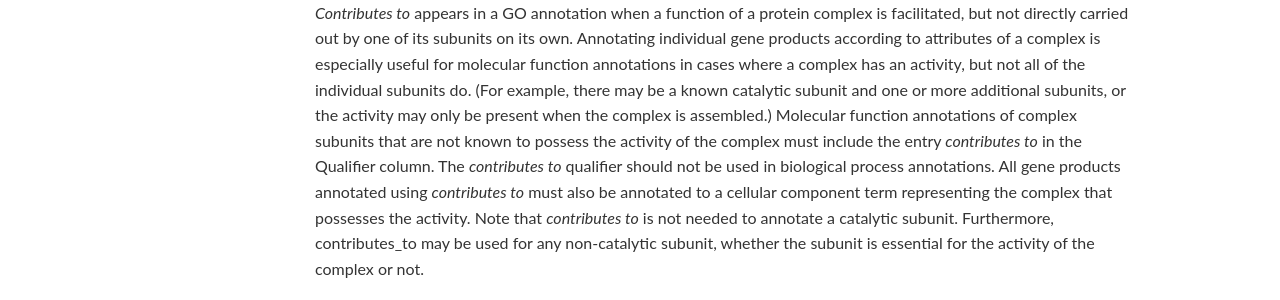
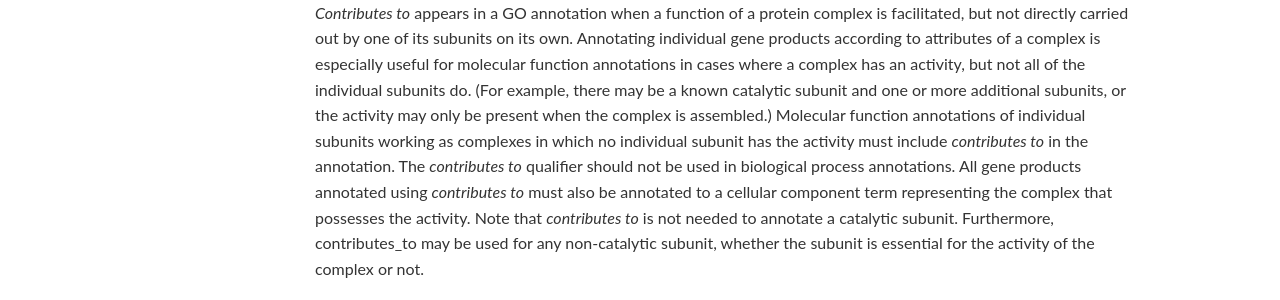
Before and after one commit to geneontology/geneontology.github.io, a Jekyll site: the page built from _docs/go-annotations.md, in a window 1280 px wide and 900 px high, scrolled down 1116 px. Shown: the part 257-557 px from the top of the window. Built offline with Jekyll 4.4.1, drawn with Linux system fonts in a browser that asks for light colours; nearby versions of some CDN libraries.

Commit message:
Update go-annotations.md

```diff
--- a/_docs/go-annotations.md
+++ b/_docs/go-annotations.md
@@ -38,7 +38,7 @@ An association with a gene or gene product product and a GO term is a statement
 
 ### The *contributes to* qualifier
 
-*Contributes to* appears in a GO annotation when a function of a protein complex is facilitated, but not directly carried out by one of its subunits on its own. Annotating individual gene products according to attributes of a complex is especially useful for molecular function annotations in cases where a complex has an activity, but not all of the individual subunits do. (For example, there may be a known catalytic subunit and one or more additional subunits, or the activity may only be present when the complex is assembled.) Molecular function annotations of complex subunits that are not known to possess the activity of the complex must include the entry *contributes to* in the Qualifier column. The *contributes to* qualifier should not be used in biological process annotations. All gene products annotated using *contributes to* must also be annotated to a cellular component term representing the complex that possesses the activity. Note that *contributes to* is not needed to annotate a catalytic subunit. Furthermore, contributes_to may be used for any non-catalytic subunit, whether the subunit is essential for the activity of the complex or not.
+*Contributes to* appears in a GO annotation when a function of a protein complex is facilitated, but not directly carried out by one of its subunits on its own. Annotating individual gene products according to attributes of a complex is especially useful for molecular function annotations in cases where a complex has an activity, but not all of the individual subunits do. (For example, there may be a known catalytic subunit and one or more additional subunits, or the activity may only be present when the complex is assembled.) Molecular function annotations of individual subunits working as complexes in which no individual subunit has the activity must include *contributes to* in the annotation. The *contributes to* qualifier should not be used in biological process annotations. All gene products annotated using *contributes to* must also be annotated to a cellular component term representing the complex that possesses the activity. Note that *contributes to* is not needed to annotate a catalytic subunit. Furthermore, contributes_to may be used for any non-catalytic subunit, whether the subunit is essential for the activity of the complex or not.
 
 ### The *colocalizes with* qualifier
 
```
